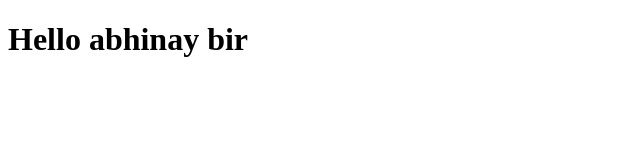
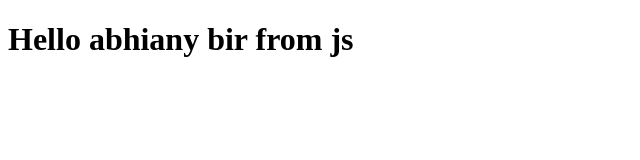
Before and after one commit to Abhinay-bir-17/react_28july2024, a plain HTML site: page index.html in a window 1280 px wide. Shown: the whole page, without its empty margins (0-640 px from the left). Drawn offline with Linux system fonts and the light colour scheme.

Commit message:
1.1 made a h1 heading using js

```diff
--- a/index.html
+++ b/index.html
@@ -7,7 +7,14 @@
 </head>
 <body>
   <div id="root">
-    <h1>Hello abhinay bir</h1>
+    <!-- <h1>Hello abhinay bir</h1> -->
   </div>
+
+  <script>
+    const heading = document.createElement('h1')
+    heading.innerHTML = 'Hello abhiany bir from js'
+    const root = document.getElementById('root')
+    root.appendChild(heading)
+  </script>
 </body>
 </html>
```
